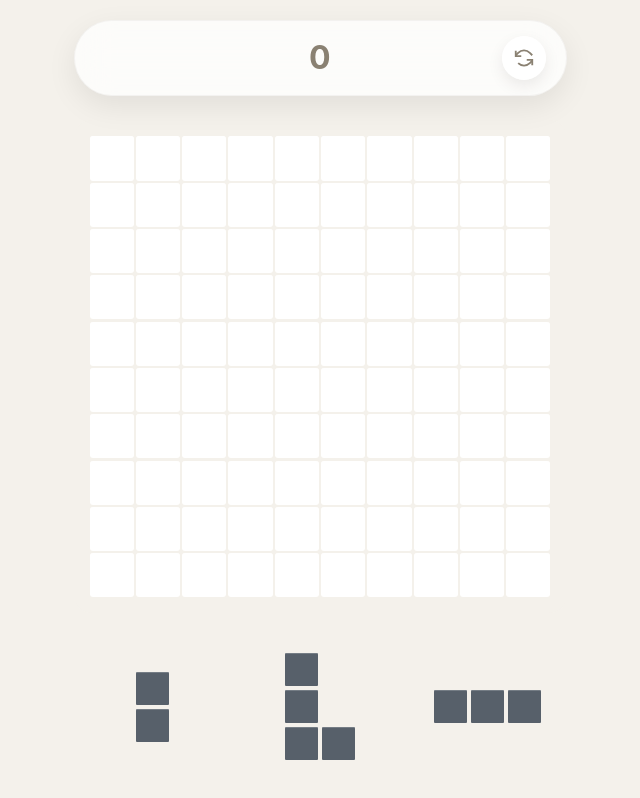
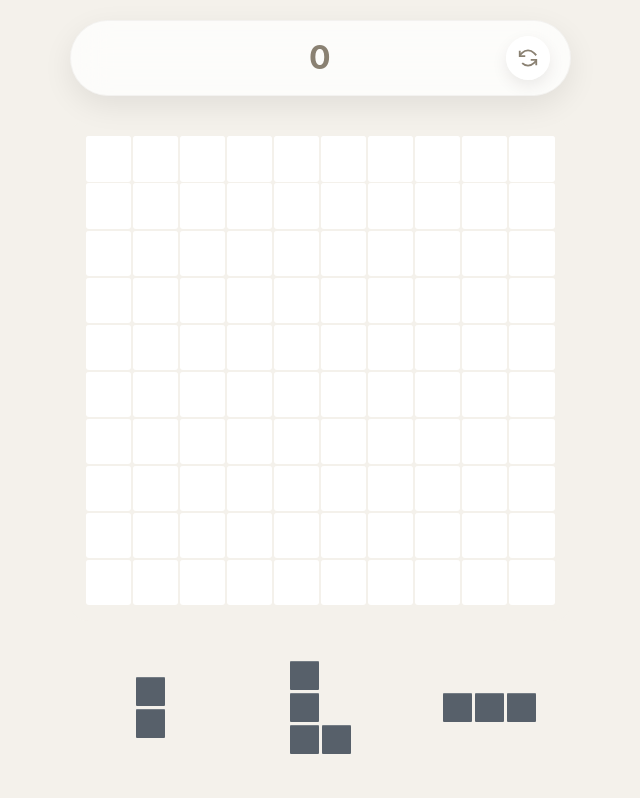
Before and after one commit to murakamikristin/1010, a website: page index.html in a window 1280 px wide. Shown: the whole page, without its empty margins (320-960 px from the left). Drawn offline with Linux system fonts and the light colour scheme.

Commit message:
Shrink tray pieces and tighten gaps

```diff
--- a/index.html
+++ b/index.html
@@ -21,7 +21,7 @@
     --board-size:520px;
     --cell-radius:8px;
     --pip-radius:6px;
-    --grid-gap:6px;
+    --grid-gap:4px;
   }
   @media (max-height: 760px){
     body{ gap:clamp(12px,3vh,18px); padding-top:16px; padding-bottom:16px; }
@@ -300,9 +300,9 @@
 /* ------- Minimal 1010 (drag-and-drop) ------- */
 const BOARD=10, EMPTY=0, FILLED=1;
 const CLEAR_DELAY_STEP_MS=50;
-const TRAY_SCALE=0.74;
-const MIN_TRAY_CELL=18;
-const MIN_TRAY_GAP=4;
+const TRAY_SCALE=0.64;
+const MIN_TRAY_CELL=15;
+const MIN_TRAY_GAP=3;
 let grid, score=0, tray=[], selected=null;
 let boardCellSize=0, boardGap=8, isClearing=false;
 let pendingAnchor=null, pendingAnchorIdx=null;
@@ -391,10 +391,10 @@ function recomputeBoardMetrics(){
   const newSize=Math.round(someCell.getBoundingClientRect().width);
   if(!newSize || newSize===boardCellSize) return;
   boardCellSize=newSize;
-  const gapPx=Math.max(1, Math.min(6, boardCellSize*0.05));
+  const gapPx=Math.max(1, Math.min(5, boardCellSize*0.04));
   boardGap=gapPx;
   document.documentElement.style.setProperty('--grid-gap', gapPx+'px');
-  const trayGap=Math.max(10, gapPx*2.5);
+  const trayGap=Math.max(8, gapPx*2);
   trayEl.style.setProperty('--piece-gap', trayGap+'px');
   const radius=Math.max(3, Math.min(8, boardCellSize*0.06));
   document.documentElement.style.setProperty('--cell-radius', radius+'px');
```
